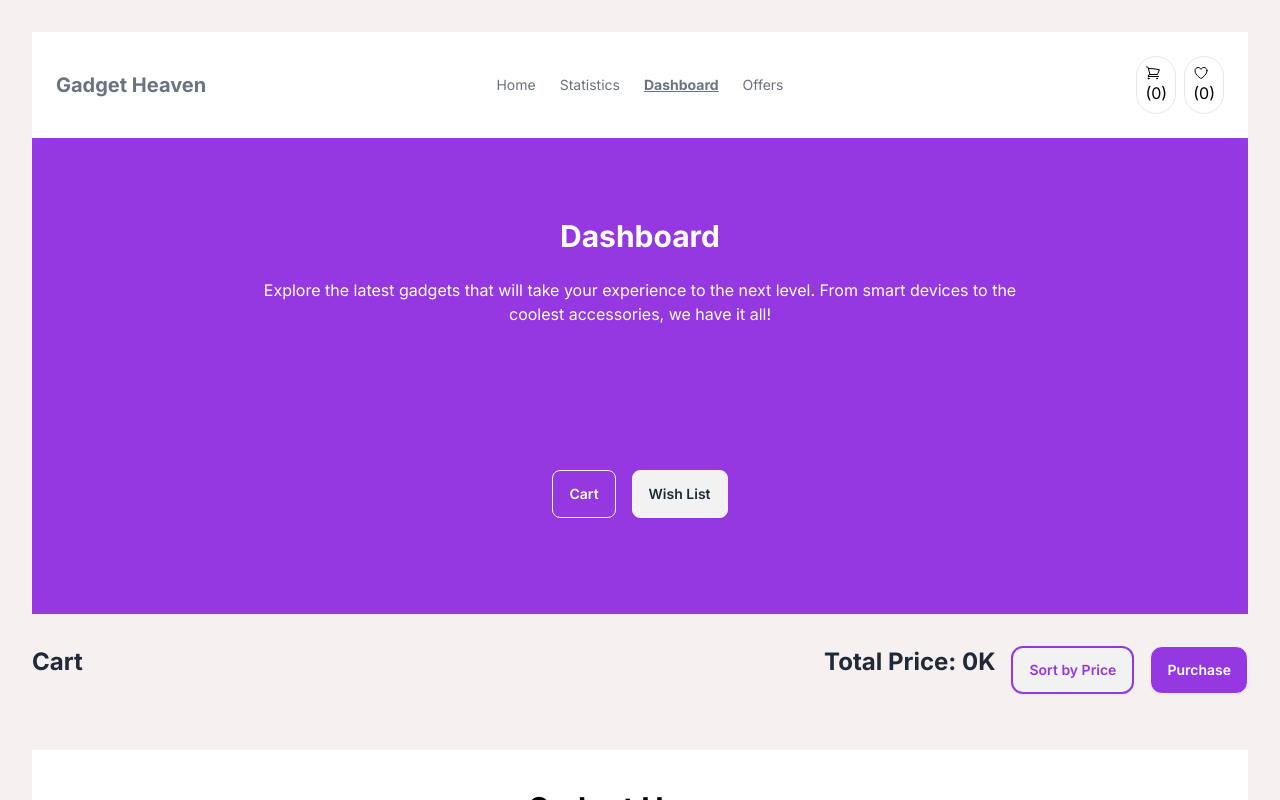
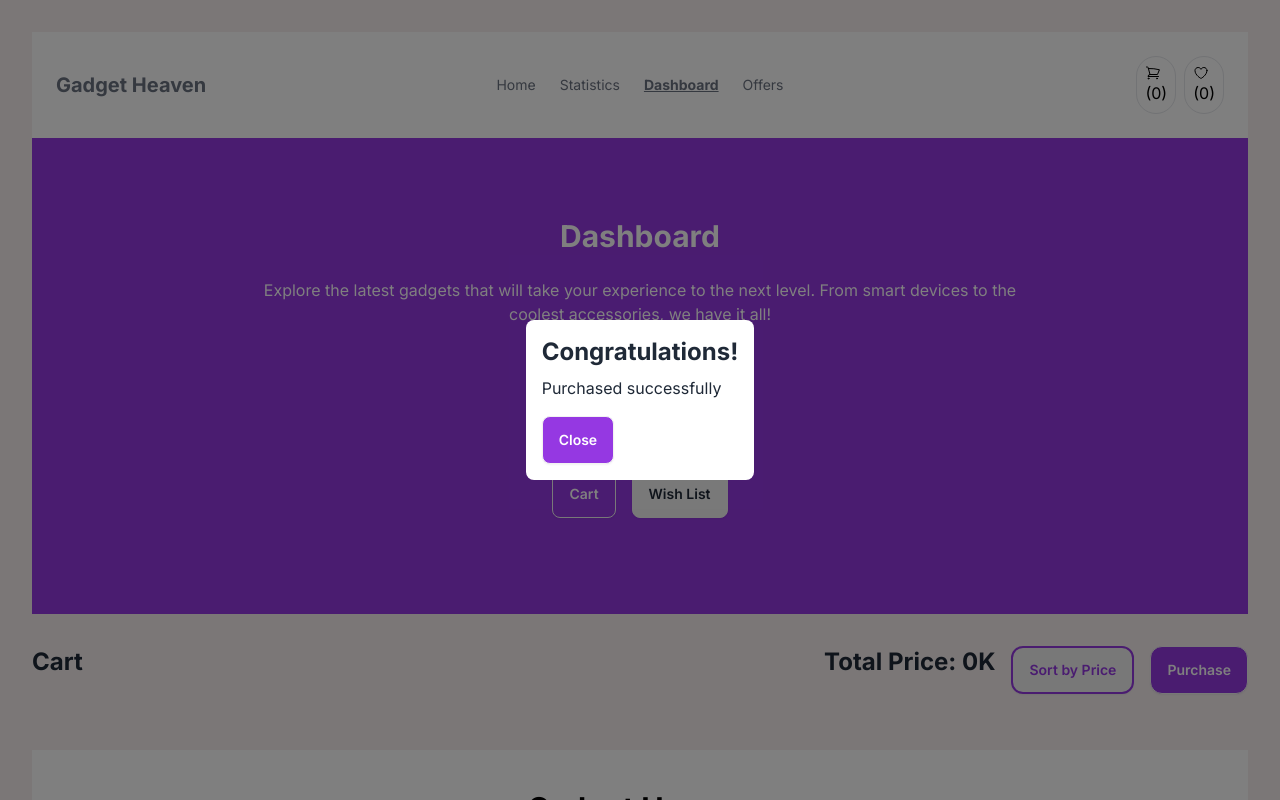
Before and after one commit to programming-hero-web-course-4/b10a8-gadget-heaven-NuraidaKashmin, a React (Vite) app: page /dashboard in a window 1280 px wide. Both pictures are taken after a click on the button "Purchase". Shown: the top 800 px of the page. Built offline with nearby package versions, Linux system fonts and the light colour scheme.

Commit message:
purchase button requirement done

```diff
--- a/src/pages/Dashboard.jsx
+++ b/src/pages/Dashboard.jsx
@@ -1,10 +1,7 @@
 import { useEffect, useState } from "react";
 import HeadingDetails from "../components/HeadingDetails";
 import { getAllCartData, getAllWishlistData } from "../utils";
-
-
-
-
+import { useNavigate } from "react-router-dom";
 
 const Dashboard = () => {
 
@@ -12,6 +9,10 @@ const Dashboard = () => {
     const [cartItems, setCartItems] = useState([]);
     const [wishlistItems, setWishlistItems] = useState([]);
     const [sortedCartItems, setSortedCartItems] = useState([]);
+
+    const [isModalVisible, setIsModalVisible] = useState(false);
+
+    const navigate = useNavigate();
 
     useEffect(() => {
         setCartItems(getAllCartData());
@@ -21,6 +22,17 @@ const Dashboard = () => {
     const handleSortByPrice = () => {
         const sortedItems = [...cartItems].sort((a, b) => b.price - a.price);
         setSortedCartItems(sortedItems);
+    };
+
+    const handlePurchase = () => {
+        localStorage.removeItem('cart');
+        setCartItems([]);
+        setIsModalVisible(true);
+    };
+
+    const handleCloseModal = () => {
+        setIsModalVisible(false);
+        navigate("/");
     };
 
 
@@ -58,11 +70,27 @@ const Dashboard = () => {
                                 <button onClick={handleSortByPrice} className="btn rounded-xl border-2 border-[#9538e2] text-[#9538e2]">
                                     Sort by Price
                                 </button>
-                                <button className="btn bg-[#9538e2] text-white rounded-xl">Purchase</button>
+                                <button onClick={handlePurchase} className="btn bg-[#9538e2] text-white rounded-xl">Purchase</button>
+
+
+                                {isModalVisible && (
+                                    <div className="fixed inset-0 bg-black bg-opacity-50 flex justify-center items-center">
+                                        <div className="bg-white p-4 rounded-lg">
+                                            <h2 className="text-2xl font-bold mb-2">Congratulations!</h2>
+                                            <p>Purchased successfully</p>
+                                            <button
+                                                onClick={handleCloseModal}
+                                                className="btn bg-[#9538e2] text-white mt-4"
+                                            >
+                                                Close
+                                            </button>
+                                        </div>
+                                    </div>
+                                )}
+
+
                             </div>
                         </div>
-
-
                         {(sortedCartItems.length > 0 ? sortedCartItems : cartItems).map(item => (
                             <div key={item.product_id} className="card mb-4">
                                 <img src={item.product_image} alt={item.product_title} className="w-44 h-44" />
@@ -95,7 +123,6 @@ const Dashboard = () => {
                 </div>
             )}
 
-
         </div>
     );
 };
```
Also changed, not shown: src/routes/Routes.jsx (+0 -18 lines).
